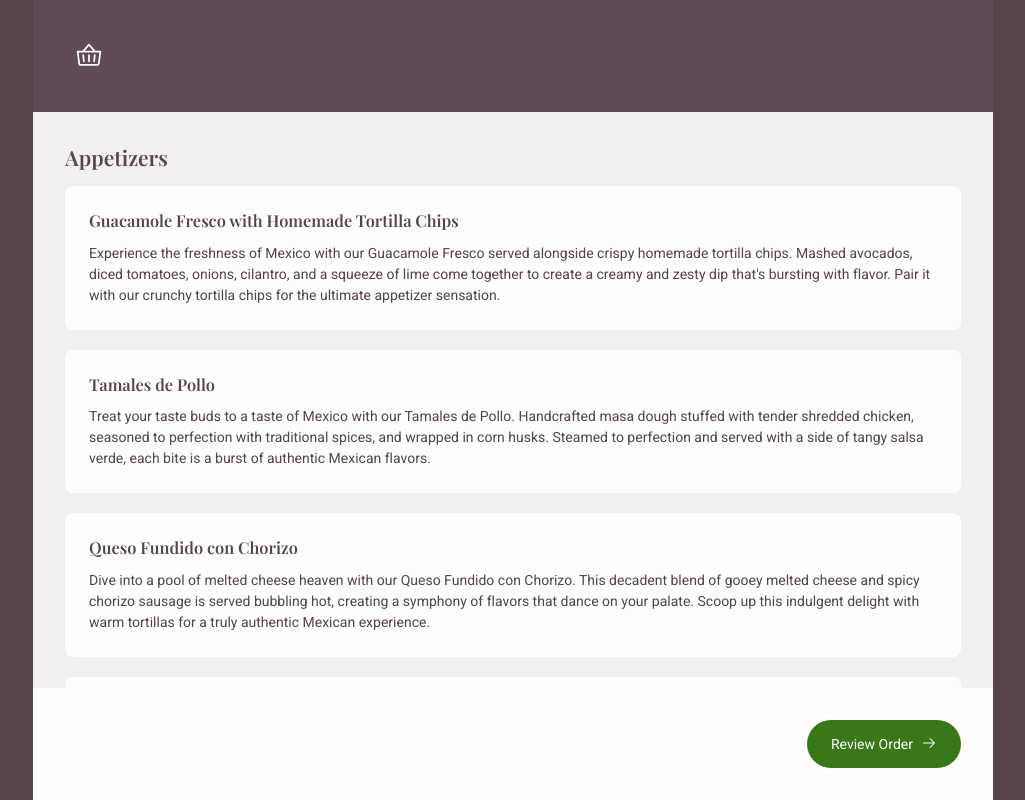
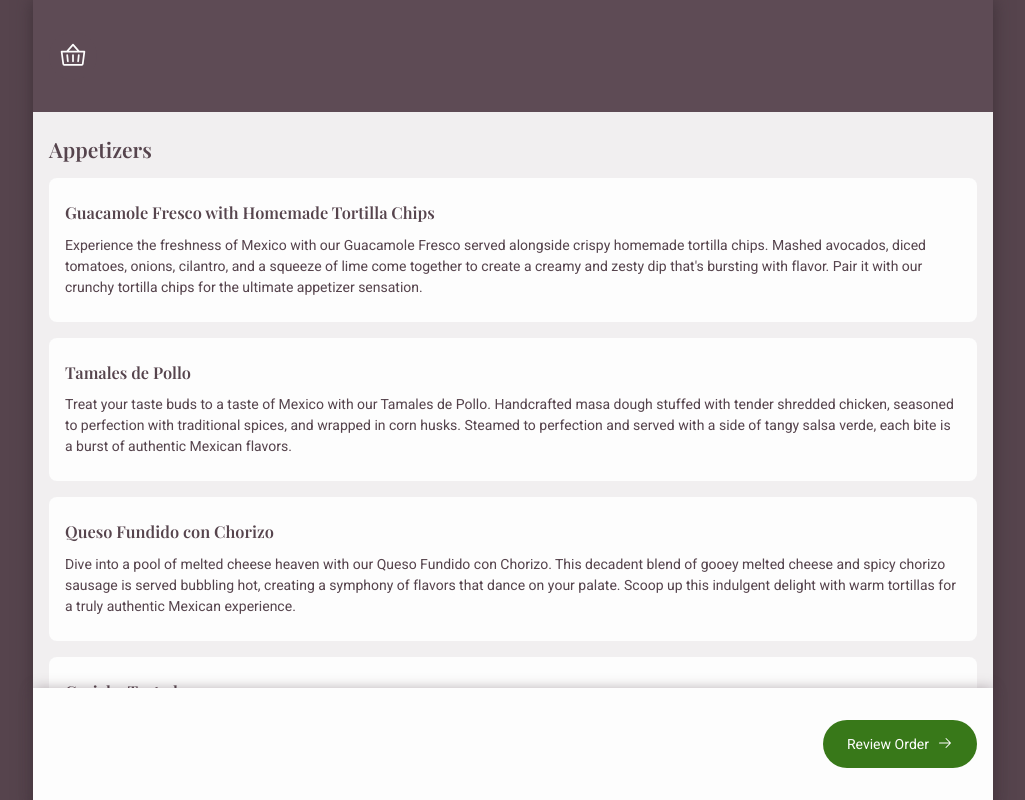
Before and after one commit to mranenko/limon-app, a React (Vite) app: page / in a window 1280 px wide. Shown: the top 800 px of the page, without its empty margins (127-1152 px from the left). Built offline with nearby package versions, Linux system fonts and the light colour scheme.

Commit message:
padding, shadows

```diff
--- a/src/assets/styles/components/common/card.scss
+++ b/src/assets/styles/components/common/card.scss
@@ -5,7 +5,7 @@
   display: flex;
   flex-direction: column;
   gap: .75rem;
-  padding: 1.5rem;
+  padding: 1.5rem 1rem;
 }
 
 .card.primary {
@@ -16,5 +16,5 @@
 .cards {
   display: flex;
   flex-direction: column;
-  gap: 1.25rem;
+  gap: 1rem;
 }
--- a/src/assets/styles/layouts/footer.scss
+++ b/src/assets/styles/layouts/footer.scss
@@ -1,6 +1,10 @@
+@use '../base/colors' as *;
+
+footer,
 .footer {
   align-items: center;
   background: var(--color-background-light);
+  box-shadow: 0 0 .75rem rgba(color(cocoa, 900), .4);
   color: var(--color-foreground);
   bottom: 0;
   display: flex;
@@ -9,7 +13,7 @@
   justify-content: space-between;
   max-width: 60rem;
   min-width: 20rem;
-  padding: 2rem;
+  padding: 2rem 1rem;
   position: fixed;
   width: 100%;
   &.end { justify-content: end; }
--- a/src/assets/styles/layouts/header.scss
+++ b/src/assets/styles/layouts/header.scss
@@ -1,3 +1,4 @@
+header,
 .header {
   align-items: center;
   background: var(--color-primary);
@@ -10,7 +11,7 @@
   justify-content: space-between;
   max-width: 60rem;
   min-width: 20rem;
-  padding: 2rem;
+  padding: 2rem 1rem;
   position: fixed;
   top: 0;
   width: 100%;
--- a/src/assets/styles/layouts/main.scss
+++ b/src/assets/styles/layouts/main.scss
@@ -6,6 +6,6 @@
   max-width: 60rem;
   min-height: 100vh;
   min-width: 20rem;
-  padding: 9rem 2rem;
+  padding: 8.5rem 1rem;
   width: 100%;
 }
--- a/src/assets/styles/layouts/screen.scss
+++ b/src/assets/styles/layouts/screen.scss
@@ -1,5 +1,8 @@
+@use '../base/colors' as *;
+
 .screen {
   background: var(--color-background);
+  box-shadow: 0 0 1rem rgba(shade(color(cocoa), 40%), .8);
   color: var(--color-foreground);
   max-width: 60rem;
   min-height: 100vh;
```
